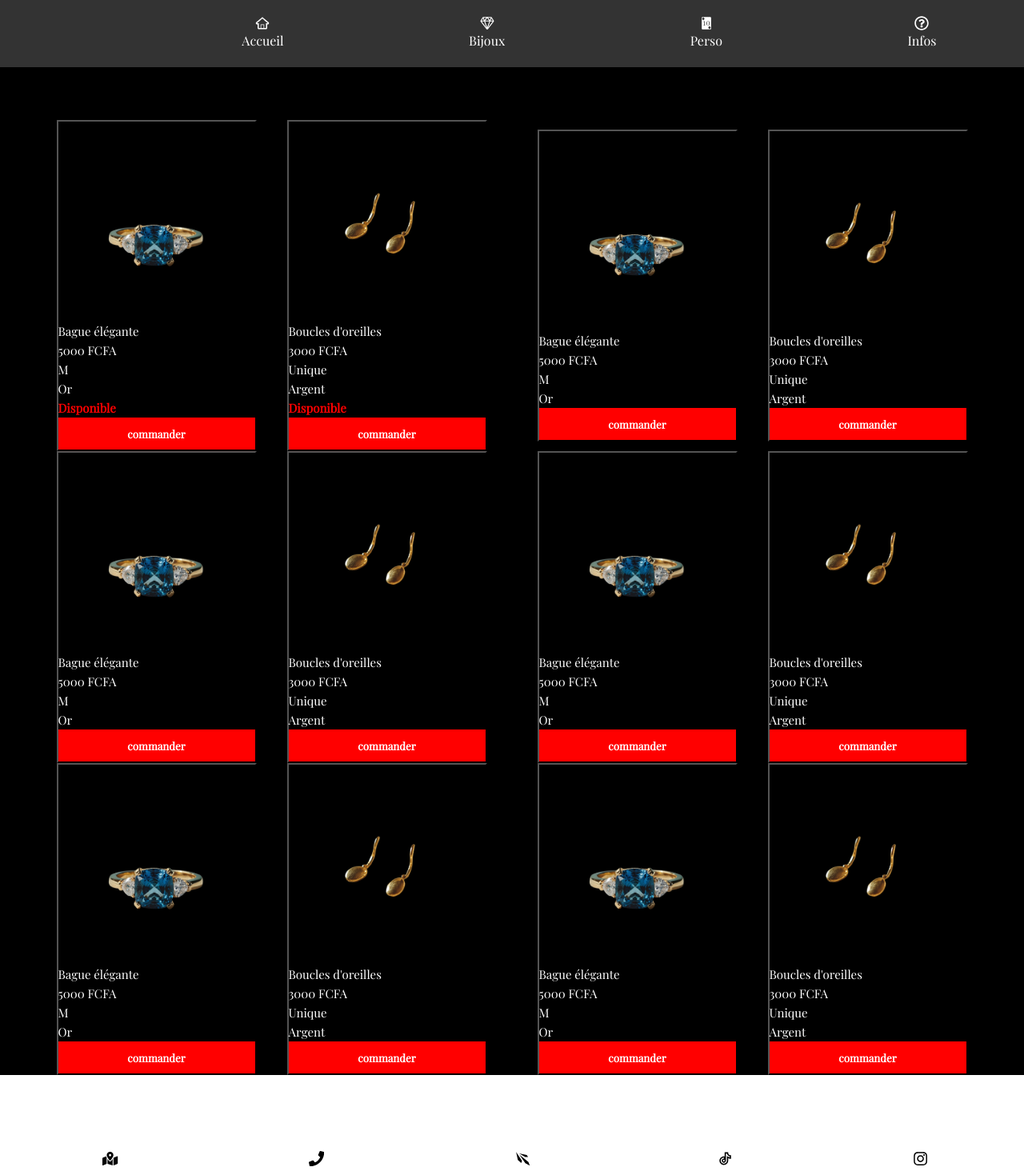
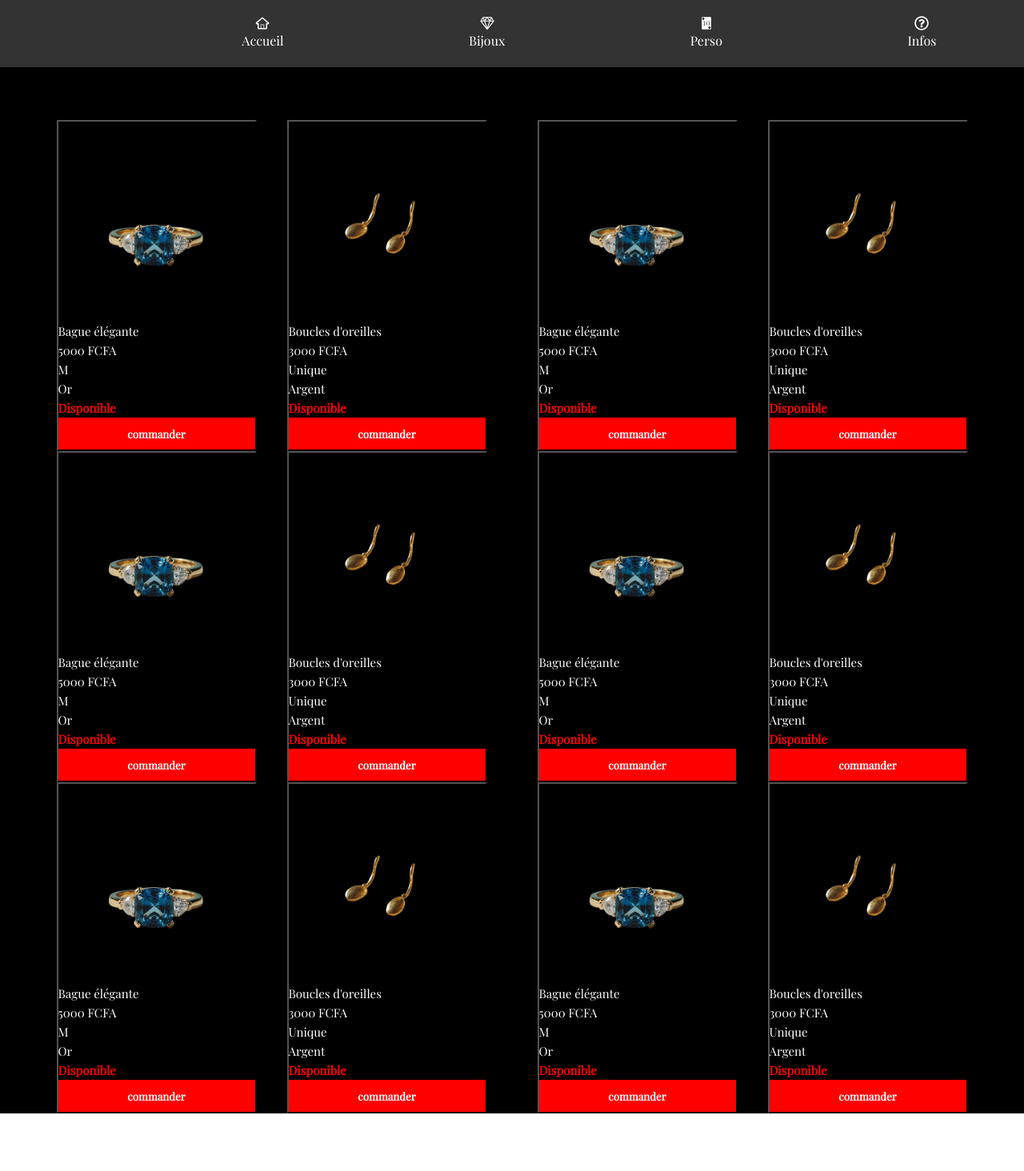
Before and after one commit to AKEKOFranck/JewerlyShop, a React (Vite) app: page /pn in a window 1280 px wide. Shown: the top 1464 px of the page at 80% size. Built offline with nearby package versions, Linux system fonts and the light colour scheme.

Commit message:
new : correction des booleans

```diff
--- a/src/pages/pageNormal/PN.jsx
+++ b/src/pages/pageNormal/PN.jsx
@@ -93,7 +93,7 @@ const [dispo, setDispo] = useState(true);
             <p className='pn_prix'>{data.prix}</p>
             <p className='pn_taille'>{data.taille}</p>
             <p className='pn_type'>{data.type}</p>
-            <p className='pn_qt'>{data.disponibility}</p>
+            <p className='pn_qt'>{data.disponibility ? "Disponible" : "Indisponible"}</p>
             <button className='pn_bt' onClick={() => sendToWhatsApp(data)}>
                 commander
             </button>
@@ -116,7 +116,7 @@ const [dispo, setDispo] = useState(true);
             <p className='pn_prix'>{data.prix}</p>
             <p className='pn_taille'>{data.taille}</p>
             <p className='pn_type'>{data.type}</p>
-            <p className='pn_qt'>{data.disponibility}</p>
+            <p className='pn_qt'>{data.disponibility ? "Disponible" : "Indisponible"}</p>
             <button className='pn_bt' onClick={() => sendToWhatsApp(data)}>
                 commander
             </button>
@@ -135,7 +135,7 @@ const [dispo, setDispo] = useState(true);
             <p className='pn_prix'>{data.prix}</p>
             <p className='pn_taille'>{data.taille}</p>
             <p className='pn_type'>{data.type}</p>
-            <p className='pn_qt'>{data.disponibility}</p>
+            <p className='pn_qt'>{data.disponibility ? "Disponible" : "Indisponible"}</p>
             <button className='pn_bt' onClick={() => sendToWhatsApp(data)}>
                 commander
             </button>
@@ -158,7 +158,7 @@ const [dispo, setDispo] = useState(true);
             <p className='pn_prix'>{data.prix}</p>
             <p className='pn_taille'>{data.taille}</p>
             <p className='pn_type'>{data.type}</p>
-            <p className='pn_qt'>{data.disponibility}</p>
+            <p className='pn_qt'>{data.disponibility ? "Disponible" : "Indisponible"}</p>
             <button className='pn_bt' onClick={() => sendToWhatsApp(data)}>
                 commander
             </button>
@@ -177,7 +177,7 @@ const [dispo, setDispo] = useState(true);
             <p className='pn_prix'>{data.prix}</p>
             <p className='pn_taille'>{data.taille}</p>
             <p className='pn_type'>{data.type}</p>
-            <p className='pn_qt'>{data.disponibility}</p>
+            <p className='pn_qt'>{data.disponibility ? "Disponible" : "Indisponible"}</p>
             <button className='pn_bt' onClick={() => sendToWhatsApp(data)}>
                 commander
             </button>
```
